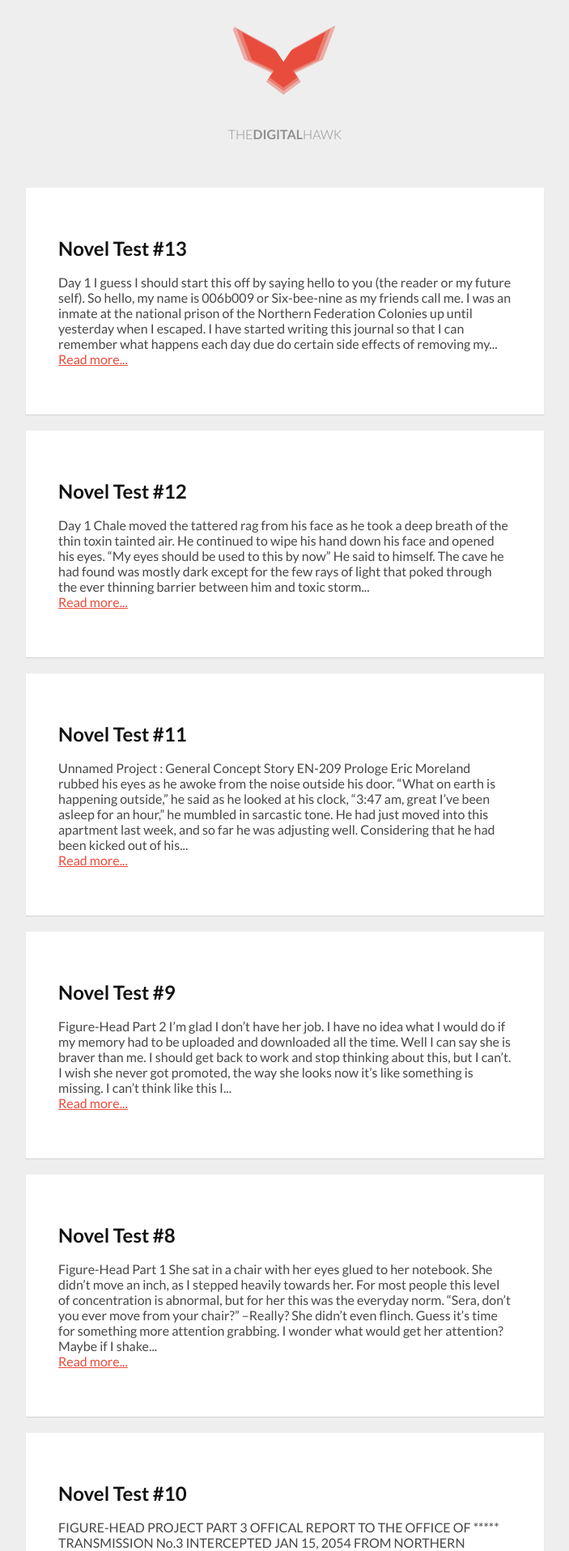
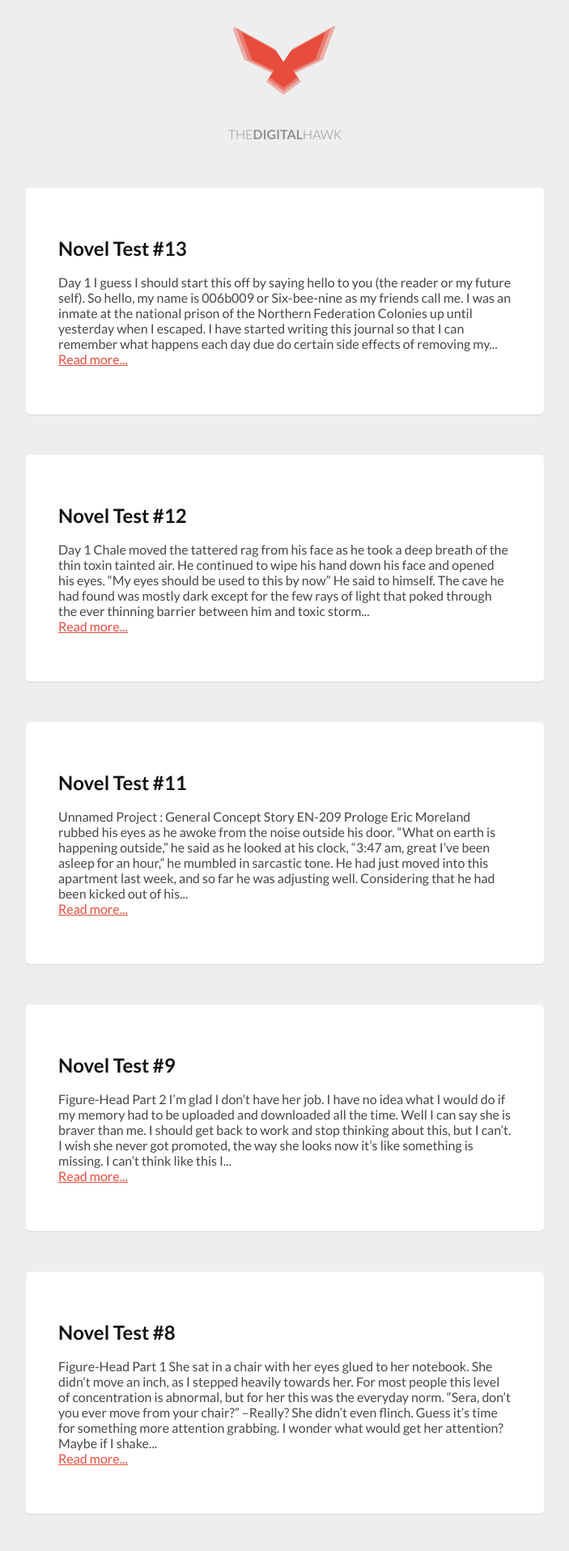
Before and after one commit to nightcry7/blog, a Jekyll site: the page built from index.html, in a window 1280 px wide. Shown: the top 1916 px of the page at 81% size, without its empty margins (288-991 px from the left). Built offline with Jekyll 4.4.1, drawn with Linux system fonts in a browser that asks for light colours; Markdown is read by kramdown in place of the engine named in the settings.

Commit message:
POst fix

```diff
--- a/css/main.css
+++ b/css/main.css
@@ -79,7 +79,8 @@ font-size:24px;
   box-shadow: 0 1px 1px rgba(0, 0, 0, 0.1);
   overflow:hidden;
   font-size: 16px;
-  margin-bottom: 20px;
+  margin-bottom: 50px;
+    border-radius: 5px;
 }
 
 /*****************************************************************************/
@@ -199,3 +200,17 @@ svg{
 .post pre.terminal code {
   background-color: #333;
 }
+
+
+
+
+
+@media (max-width: 900px) {
+    .left{
+    width: 100%;
+    }
+    .post{
+    border-radius: 0px;
+    }
+
+}
```
